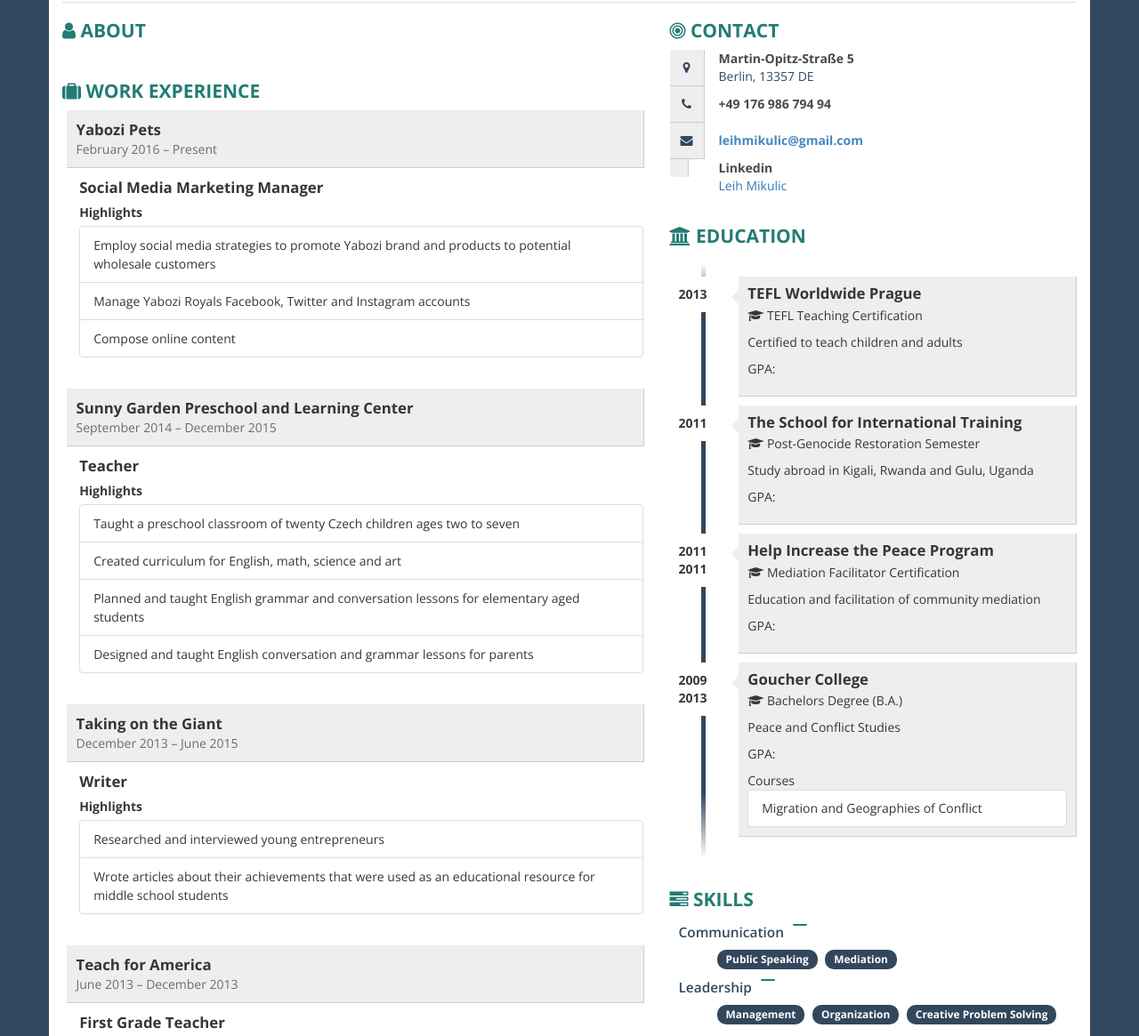
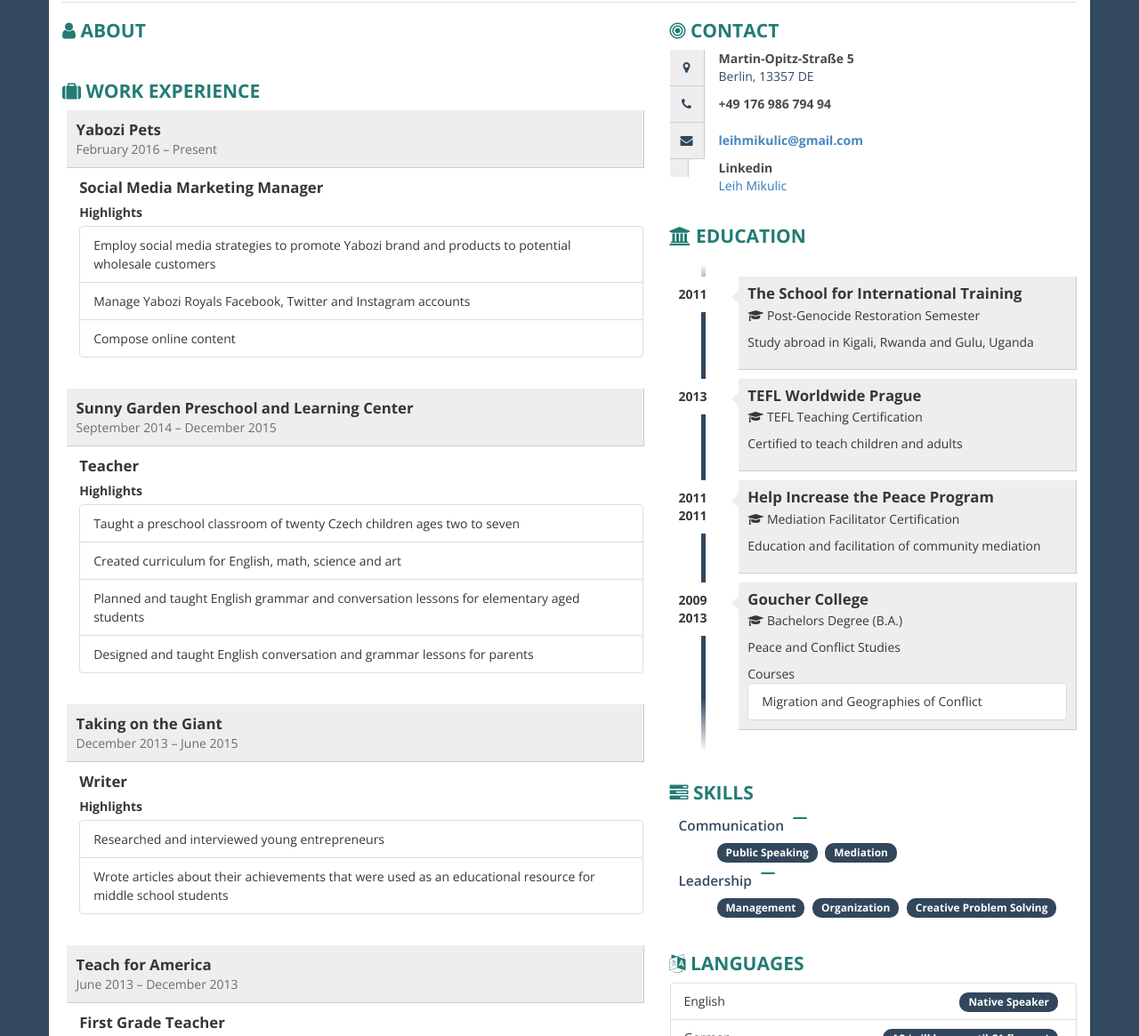
Before and after one commit to leihbee/Resume, a plain HTML site: page index.html in a window 1280 px wide. Shown: the part 232-1397 px from the top of the page at 89% size. Drawn offline with nearby package versions, Linux system fonts and the light colour scheme; some icons are missing.

Commit message:
Update resume

```diff
--- a/index.html
+++ b/index.html
@@ -635,23 +635,21 @@
 
                         <ul id="education" class="clearfix">
                             <li>
+                                <div class="year pull-left">2011</div>
+                                <div class="description pull-right">
+                                     <h3>The School for International Training</h3>
+
+                                    <p><i class="fa fa-graduation-cap ico"></i> Post-Genocide Restoration Semester</p>
+                                    <p>Study abroad in Kigali, Rwanda and Gulu, Uganda</p>
+                                </div>
+                            </li>
+                            <li>
                                 <div class="year pull-left">2013</div>
                                 <div class="description pull-right">
                                      <h3>TEFL Worldwide Prague</h3>
 
                                     <p><i class="fa fa-graduation-cap ico"></i> TEFL Teaching Certification</p>
                                     <p>Certified to teach children and adults</p>
-                                    <p>GPA:</p>
-                                </div>
-                            </li>
-                            <li>
-                                <div class="year pull-left">2011</div>
-                                <div class="description pull-right">
-                                     <h3>The School for International Training</h3>
-
-                                    <p><i class="fa fa-graduation-cap ico"></i> Post-Genocide Restoration Semester</p>
-                                    <p>Study abroad in Kigali, Rwanda and Gulu, Uganda</p>
-                                    <p>GPA:</p>
                                 </div>
                             </li>
                             <li>
@@ -661,7 +659,6 @@
 
                                     <p><i class="fa fa-graduation-cap ico"></i> Mediation Facilitator Certification</p>
                                     <p>Education and facilitation of community mediation</p>
-                                    <p>GPA:</p>
                                 </div>
                             </li>
                             <li>
@@ -671,7 +668,6 @@
 
                                     <p><i class="fa fa-graduation-cap ico"></i> Bachelors Degree (B.A.)</p>
                                     <p>Peace and Conflict Studies</p>
-                                    <p>GPA:</p>
                                     <div>Courses</div>
                                     <ul class="list-group">
                                         <li class="list-group-item">Migration and Geographies of Conflict</li>
```
